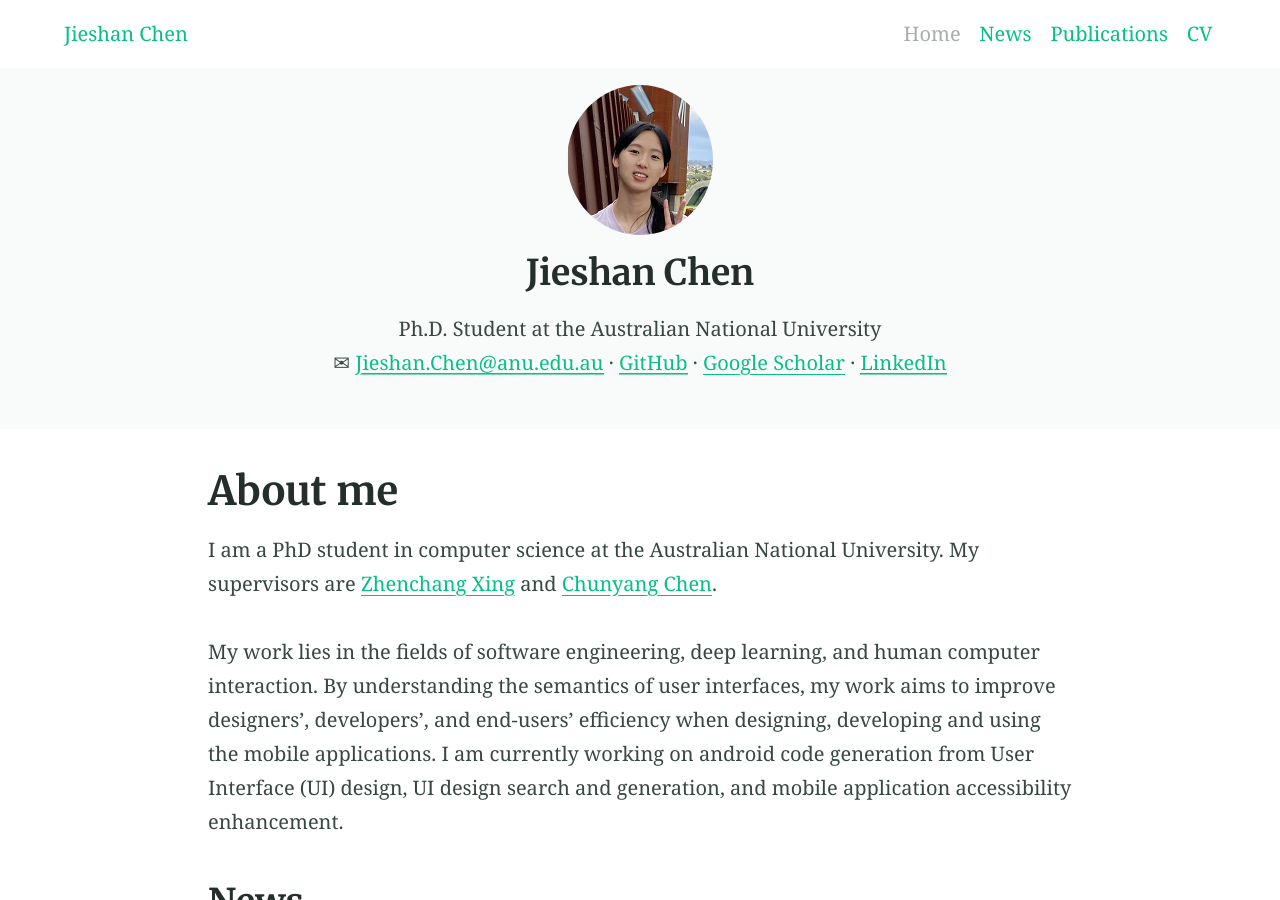
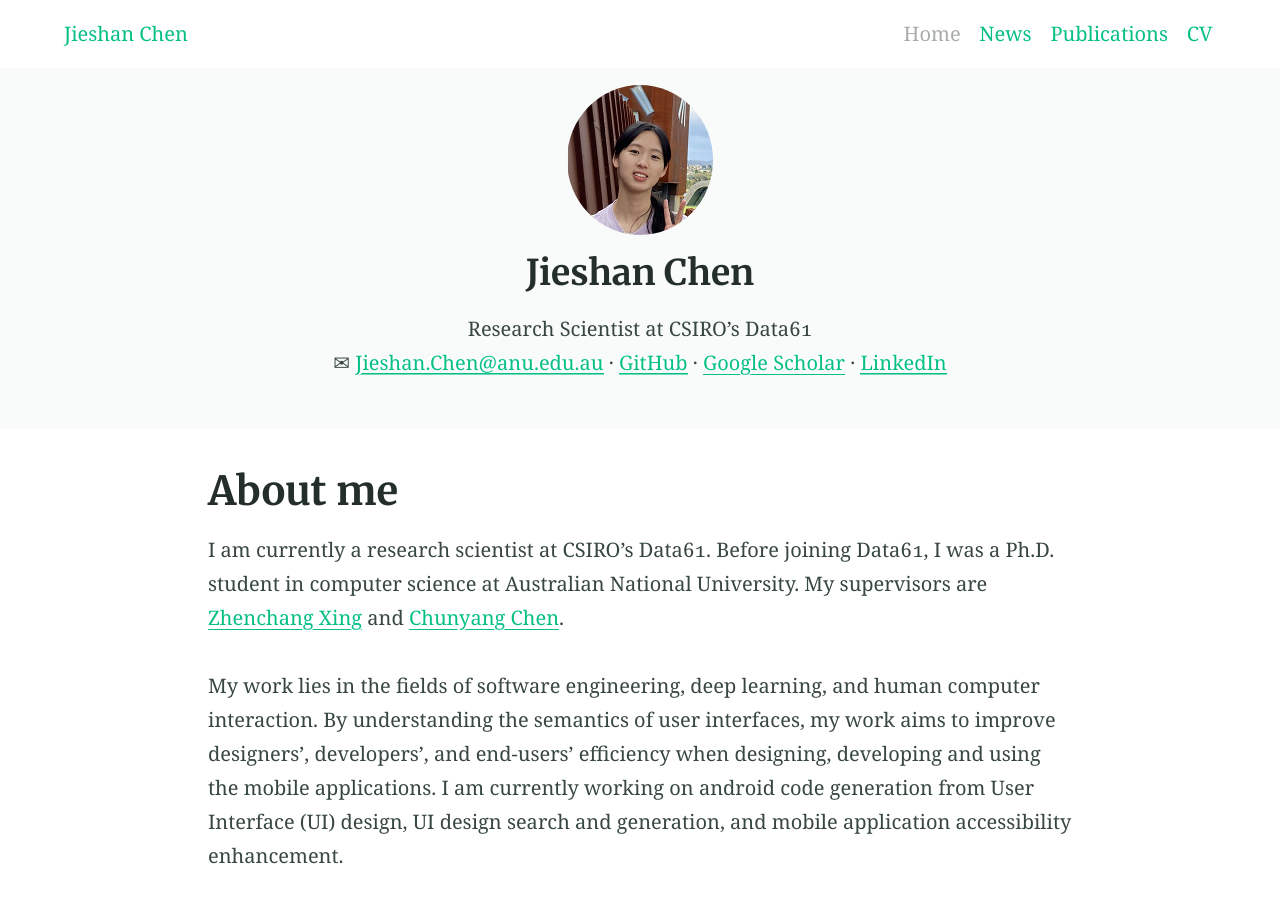
Before and after one commit to chenjshnn/chenjshnn.github.io, a Jekyll site: the page built from index.md, in a window 1280 px wide and 900 px high. Built offline with Jekyll 4.4.1, drawn with Linux system fonts in a browser that asks for light colours.

Commit message:
Update index.md

```diff
--- a/index.md
+++ b/index.md
@@ -3,16 +3,16 @@ title: About me
 feature_text: |
   <image height="auto" max-width="15dp" src="/files/avatar.jpg" style="border-radius: 50%;" />
   ## Jieshan Chen
-  Ph.D. Student at the Australian National University <br>
+  Research Scientist at CSIRO's Data61 <br>
   <span color="#f68140">&#9993;</span>  [Jieshan.Chen@anu.edu.au](mailto:Jieshan.Chen@anu.edu.au) ·
   <a  href="https://github.com/chenjshnn" color="#05BF85">GitHub</a> ·
   [Google Scholar](https://scholar.google.com/citations?user=slrzj8kAAAAJ&hl=en) ·
   [LinkedIn](https://www.linkedin.com/in/jieshan-chen-b27515161/)
 feature_image:
-excerpt: "I am a PhD student in computer science in the Australian National University. My work lies in the fields of software engineering, deep learning, and human computer interaction. By understanding the semantics of user interfaces, my work aims to improve designers’, developers’, and end-users’ efficiency when designing, developing and using the mobile applications. I am currently working on android code generation from User Interface (UI) design, UI design search and generation, and mobile application accessibility enhancement."
+excerpt: "I am currently a research scientist at CSIRO's Data61. Before joining Data61, I was a Ph.D. student in computer science at Australian National University. My work lies in the fields of software engineering, deep learning, and human computer interaction. By understanding the semantics of user interfaces (UIs), my work aims to improve designers’, developers’, and end-users’ efficiency when designing, developing and using the mobile applications. I am currently working on android code generation from UI design, UI design search and generation, and mobile application accessibility enhancement."
 ---
 
-I am a PhD student in computer science at the Australian National University. My supervisors are [Zhenchang Xing](https://cecs.anu.edu.au/people/zhenchang-xing) and [Chunyang Chen](https://chunyang-chen.github.io/).
+I am currently a research scientist at CSIRO's Data61. Before joining Data61, I was a Ph.D. student in computer science at Australian National University. My supervisors are [Zhenchang Xing](https://cecs.anu.edu.au/people/zhenchang-xing) and [Chunyang Chen](https://chunyang-chen.github.io/).
 
 My work lies in the fields of software engineering, deep learning, and human computer interaction. By understanding the semantics of user interfaces, my work aims to improve designers’, developers’, and end-users’ efficiency when designing, developing and using the mobile applications. I am currently working on android code generation from User Interface (UI) design, UI design search and generation, and mobile application accessibility enhancement.
 
```
